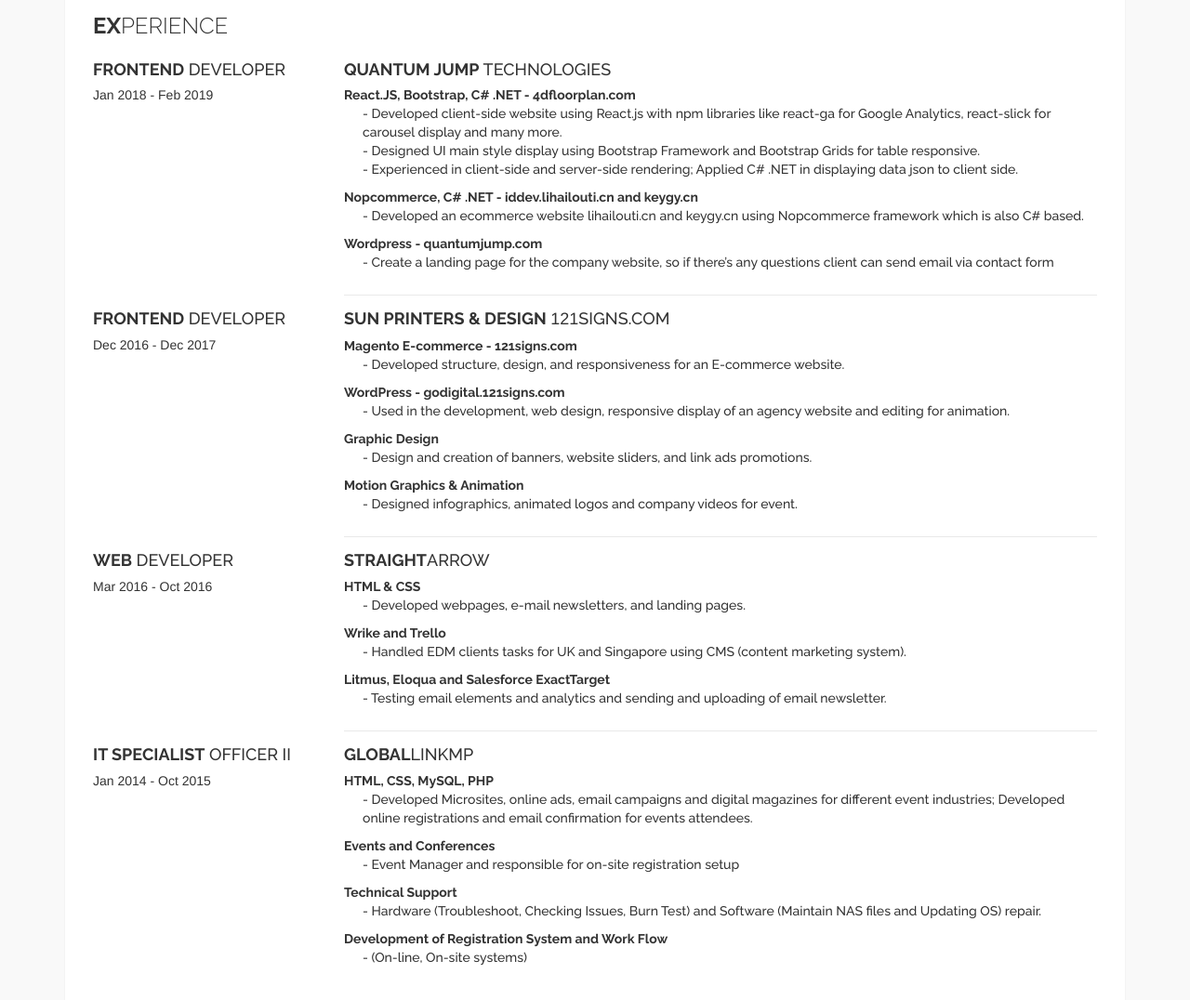
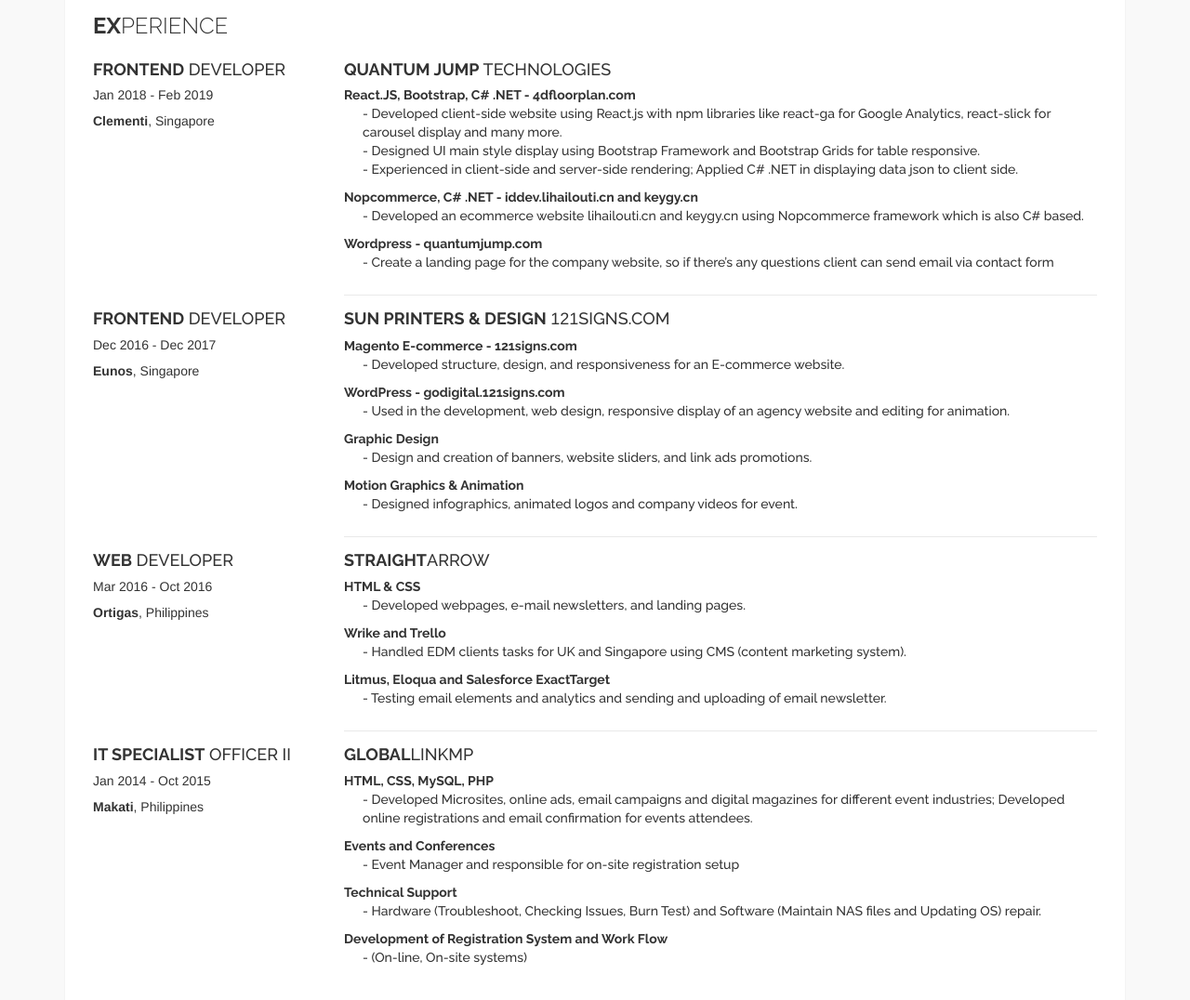
Before and after one commit to geneparagas/berchie.github.io, a plain HTML site: page index.html in a window 1280 px wide. Shown: the part 1700-2776 px from the top of the page at 93% size. Drawn offline with Linux system fonts and the light colour scheme; some packages are replaced by stand-ins of ours.

Commit message:
Add files via upload

```diff
--- a/index.html
+++ b/index.html
@@ -185,6 +185,7 @@
                 <div class="col-md-3">
                   <h4><strong>FRONTEND</strong> DEVELOPER</h4>
                   <p style="font-family:Helvetica, Arial, sans-serif;">Jan 2018 - Feb 2019</p>
+                  <p style="font-family:Helvetica, Arial, sans-serif;"><strong>Clementi</strong>, Singapore</p>
                 </div>
                 <div class="col-md-9 about--info-border">
                   <h4><strong>QUANTUM JUMP</strong> TECHNOLOGIES</h4>
@@ -215,6 +216,7 @@
                 <div class="col-md-3">
                   <h4><strong>FRONTEND</strong> DEVELOPER</h4>
                   <p style="font-family:Helvetica, Arial, sans-serif;">Dec 2016 - Dec 2017</p>
+                  <p style="font-family:Helvetica, Arial, sans-serif;"><strong>Eunos</strong>, Singapore</p>
                 </div>
                 <div class="col-md-9 about--info-border">
                   <h4><strong>SUN PRINTERS & DESIGN</strong> <font style="font-family:Helvetica, Arial, sans-serif;font-size: 18px">121</font>SIGNS.COM
@@ -245,6 +247,7 @@
                 <div class="col-md-3">
                   <h4><strong>WEB</strong> DEVELOPER</h4>
                   <p style="font-family:Helvetica, Arial, sans-serif;">Mar 2016 - Oct 2016</p>
+                  <p style="font-family:Helvetica, Arial, sans-serif;"><strong>Ortigas</strong>, Philippines</p>
                 </div>
                 <div class="col-md-9 about--info-border">
                   <h4><strong>STRAIGHT</strong>ARROW</h4>
@@ -268,6 +271,7 @@
                 <div class="col-md-3">
                   <h4><strong>IT SPECIALIST</strong> OFFICER II</h4>
                   <p style="font-family:Helvetica, Arial, sans-serif;">Jan 2014 - Oct 2015</p>
+                  <p style="font-family:Helvetica, Arial, sans-serif;"><strong>Makati</strong>, Philippines</p>
                 </div>
                 <div class="col-md-9 about--info-border">
                   <h4><strong>GLOBAL</strong>LINKMP</h4>
```
